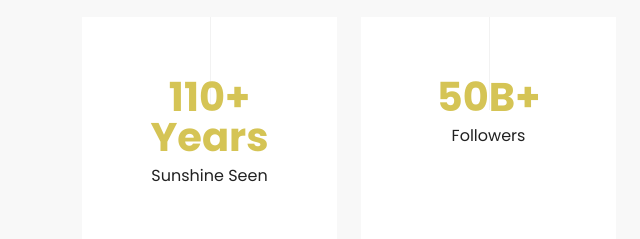
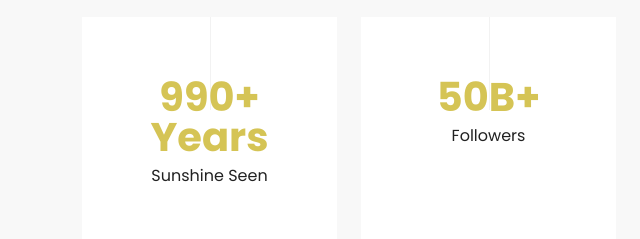
Before and after one commit to decoded-cipher/HTMaveLi, a plain HTML site: page about.html in a window 1280 px wide. Shown: the part 625-864 px from the top of the page, 0-640 px from the left. Drawn offline with nearby package versions, Linux system fonts and the light colour scheme; some packages are replaced by stand-ins of ours.

Commit message:
Update about.html

```diff
--- a/about.html
+++ b/about.html
@@ -66,7 +66,7 @@
             </div>
             <div class="col-md-6 d-flex align-items-stretch" data-aos="fade-up" data-aos-delay="300">
               <div class="counter-wrap">
-                <span class="number"><span class="countup">110</span>+ Years</span>
+                <span class="number"><span class="countup">990</span>+ Years</span>
                 <span class="caption">Sunshine Seen</span>
               </div>
             </div>
```
